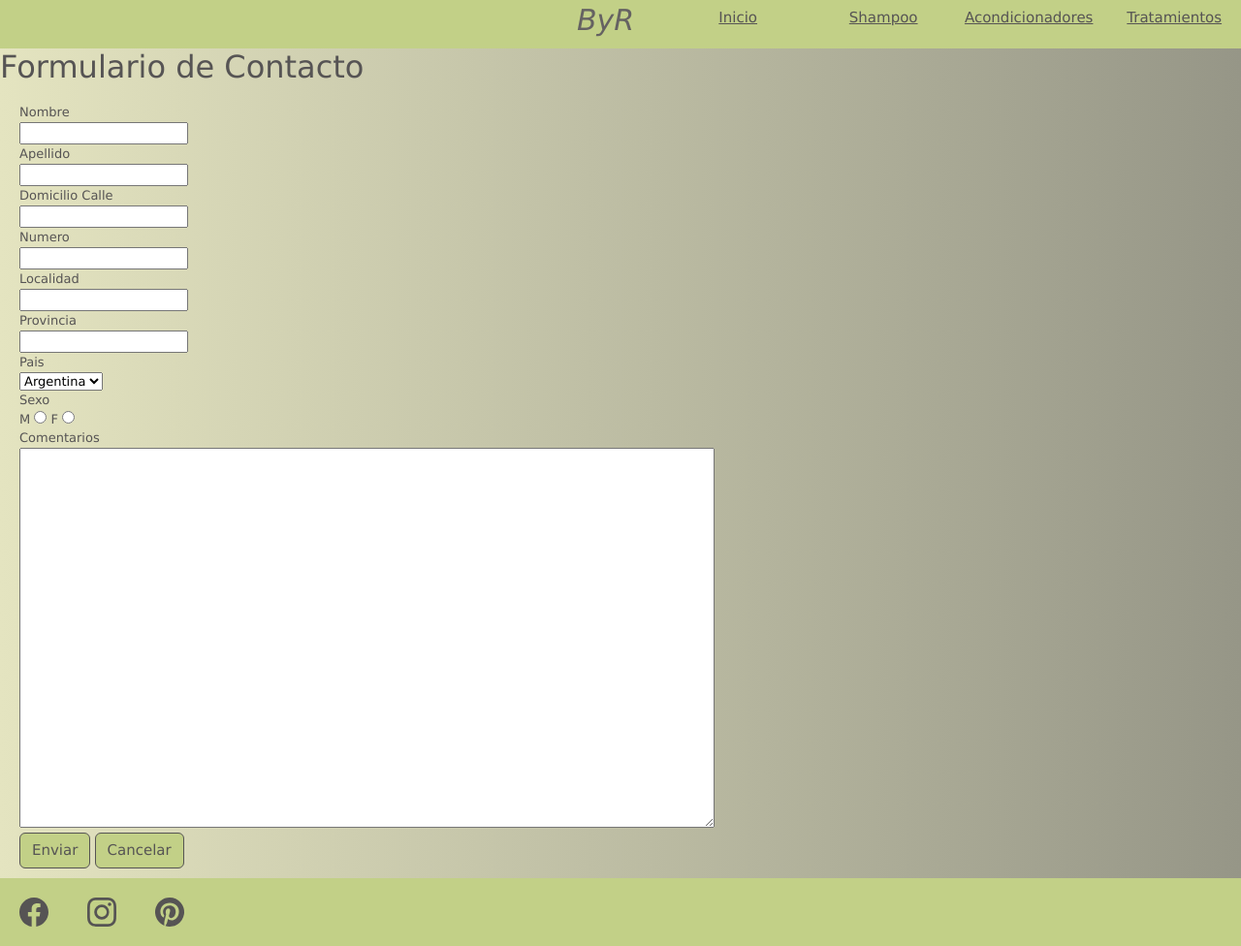
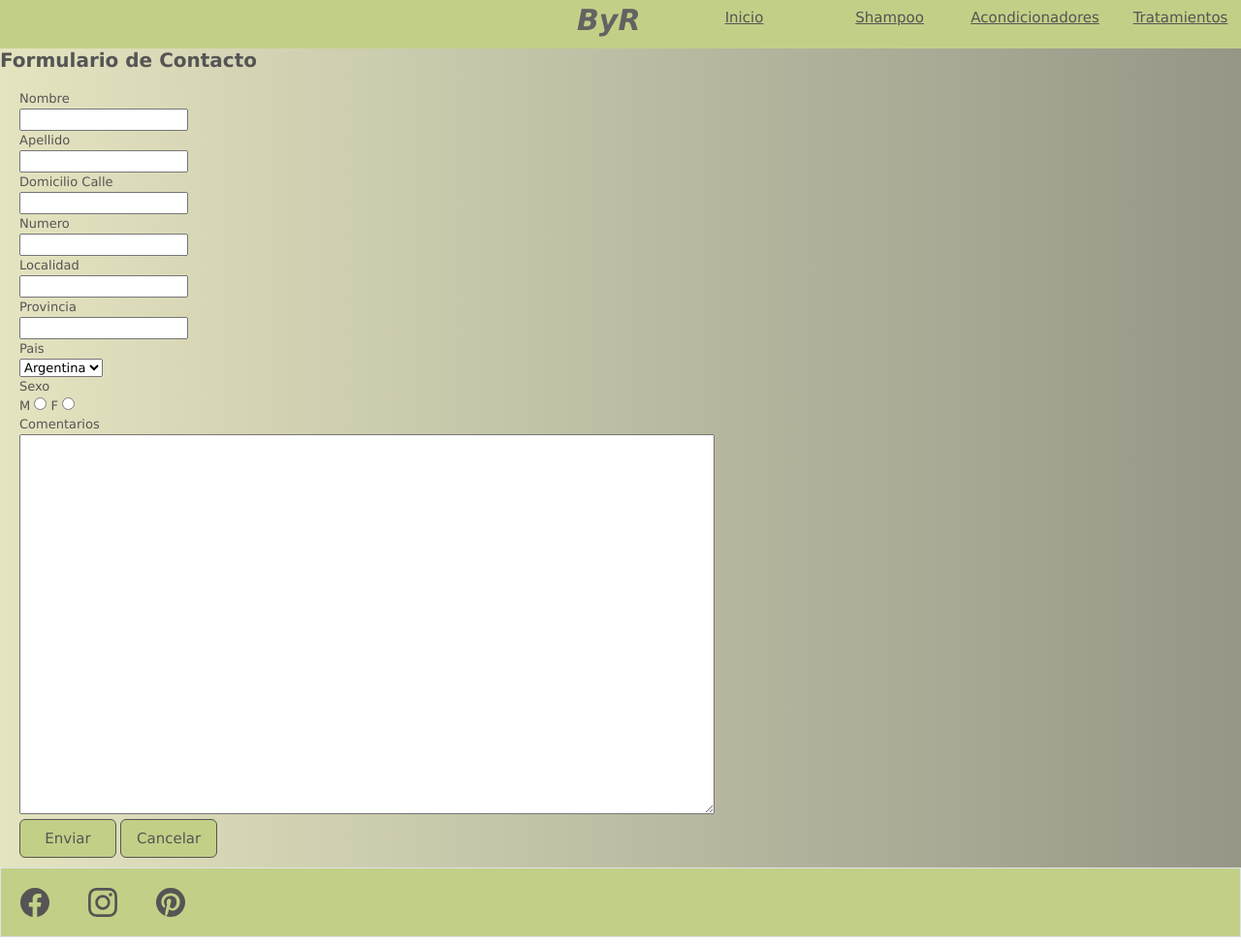
Before and after one commit to estebanlortiz/Proyecto_Coder, a plain HTML site: page pages/contacto.html in a window 1280 px wide. Shown: the top 976 px of the page at 97% size. Drawn offline with nearby package versions, Linux system fonts and the light colour scheme.

Commit message:
Aplicando Bootstrap

```diff
--- a/pages/contacto.html
+++ b/pages/contacto.html
@@ -84,7 +84,7 @@
 
     </form>
 
-    <footer>
+    <footer class="border">
         <a href="https://www.facebook.com" class="fb">
             <svg xmlns="http://www.w3.org/2000/svg" width="30" height="30" fill="currentColor" class="bi bi-facebook" viewBox="0 0 16 16">
                 <path d="M16 8.049c0-4.446-3.582-8.05-8-8.05C3.58 0-.002 3.603-.002 8.05c0 4.017 2.926 7.347 6.75 7.951v-5.625h-2.03V8.05H6.75V6.275c0-2.017 1.195-3.131 3.022-3.131.876 0 1.791.157 1.791.157v1.98h-1.009c-.993 0-1.303.621-1.303 1.258v1.51h2.218l-.354 2.326H9.25V16c3.824-.604 6.75-3.934 6.75-7.951z"/>
--- a/styles/estilos.css
+++ b/styles/estilos.css
@@ -12,6 +12,12 @@ body{
         font-size: 13px;
         color: rgb(86, 84, 84);
 
+}
+
+h2{
+        font-family: Verdana, Geneva, Tahoma, sans-serif ;
+        font-size: 20px;
+        font-weight: bold;
 }
 
 header{
@@ -109,6 +115,7 @@ form{
 
 .fb:hover, .ig:hover, .pint:hover{
         color: rgb(113, 39, 182);
+        font-weight: bold;
 }
 
 .btn-primary{
@@ -116,6 +123,8 @@ form{
         color: rgb(86, 84, 84);
         font-size: 15px;
         border-color: rgb(86, 84, 84);
+        width: 100px;
+        height: 40px;
 
 }
 
```
